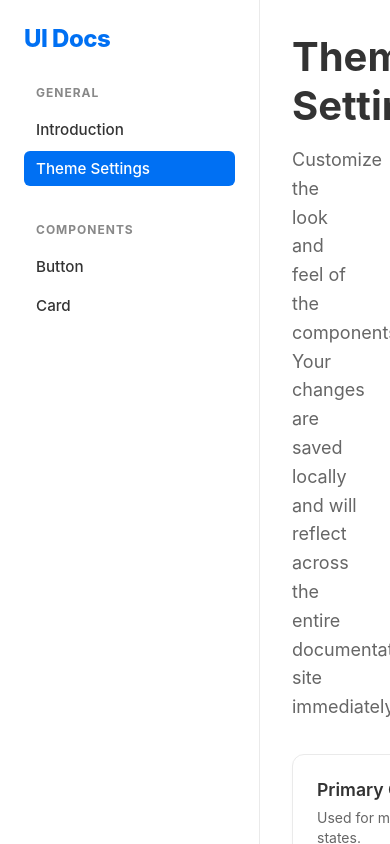
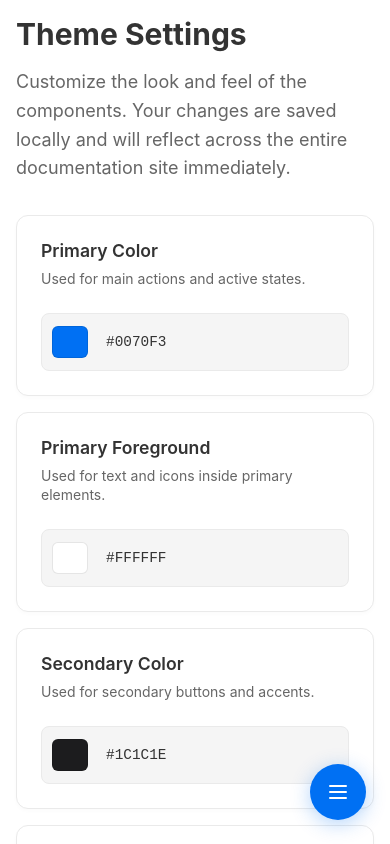
Before and after one commit to nizamsalihin/ui-core, a Next.js app: page /settings in a window 390 px wide. Shown: the top 844 px of the page. Built offline with nearby package versions, Linux system fonts and the light colour scheme.

Commit message:
add mobile responsive

```diff
--- a/src/app/globals.css
+++ b/src/app/globals.css
@@ -70,10 +70,28 @@ code {
   padding: 2rem;
 }
 
+@media (max-width: 1024px) {
+  .container {
+    padding: 1.5rem;
+  }
+}
+
+@media (max-width: 640px) {
+  .container {
+    padding: 1rem;
+  }
+}
+
 .page-title {
   font-size: 2.5rem;
   font-weight: 700;
   margin-bottom: 1rem;
+}
+
+@media (max-width: 640px) {
+  .page-title {
+    font-size: 1.875rem;
+  }
 }
 
 .page-description {
@@ -90,4 +108,11 @@ code {
 .main-content {
   margin-left: var(--sidebar-width);
   min-height: 100vh;
+  transition: margin-left 0.3s ease;
 }
+
+@media (max-width: 1024px) {
+  .main-content {
+    margin-left: 0;
+  }
+}
--- a/src/app/settings/Settings.css
+++ b/src/app/settings/Settings.css
@@ -7,6 +7,13 @@
   grid-template-columns: repeat(auto-fill, minmax(300px, 1fr));
   gap: 2rem;
   margin-bottom: 3rem;
+}
+
+@media (max-width: 640px) {
+  .settings-grid {
+    grid-template-columns: 1fr;
+    gap: 1rem;
+  }
 }
 
 .setting-card {
@@ -117,3 +124,19 @@
   border-radius: 8px;
   border: 1px dashed var(--border-color);
 }
+
+@media (max-width: 640px) {
+  .preview-section-settings {
+    padding: 1rem;
+  }
+
+  .live-preview-box {
+    padding: 1.5rem;
+    flex-direction: column;
+    align-items: stretch;
+  }
+
+  .live-preview-box .btn {
+    margin-right: 0 !important;
+  }
+}
--- a/src/components/Sidebar.css
+++ b/src/components/Sidebar.css
@@ -9,7 +9,18 @@
   overflow-y: auto;
   padding: 1.5rem;
   z-index: 100;
-  transition: all 0.3s ease;
+  transition: all 0.3s cubic-bezier(0.16, 1, 0.3, 1);
+}
+
+@media (max-width: 1024px) {
+  .sidebar {
+    left: calc(-1 * var(--sidebar-width));
+  }
+
+  .sidebar.open {
+    left: 0;
+    box-shadow: 4px 0 24px rgba(0, 0, 0, 0.1);
+  }
 }
 
 .sidebar-header {
@@ -93,3 +104,42 @@
   color: var(--primary-color);
   font-weight: 600;
 }
+
+/* Mobile Toggle */
+.mobile-nav-toggle {
+  display: none;
+  position: fixed;
+  bottom: 1.5rem;
+  right: 1.5rem;
+  width: 56px;
+  height: 56px;
+  border-radius: 50%;
+  background-color: var(--primary-color);
+  color: white;
+  box-shadow: 0 4px 20px rgba(0, 112, 243, 0.3);
+  z-index: 110;
+  align-items: center;
+  justify-content: center;
+  transition: all 0.3s ease;
+}
+
+.mobile-nav-toggle:active {
+  transform: scale(0.9);
+}
+
+.sidebar-overlay {
+  position: fixed;
+  top: 0;
+  left: 0;
+  width: 100vw;
+  height: 100vh;
+  background-color: rgba(0, 0, 0, 0.4);
+  backdrop-filter: blur(2px);
+  z-index: 95;
+}
+
+@media (max-width: 1024px) {
+  .mobile-nav-toggle {
+    display: flex;
+  }
+}
--- a/src/components/Sidebar.tsx
+++ b/src/components/Sidebar.tsx
@@ -2,7 +2,7 @@
 
 import Link from 'next/link';
 import { usePathname, useSearchParams } from 'next/navigation';
-import { Suspense } from 'react';
+import { Suspense, useState, useEffect } from 'react';
 import { components } from '@/data/components';
 import './Sidebar.css';
 
@@ -57,8 +57,31 @@ function SidebarContent() {
 }
 
 export default function Sidebar() {
+  const [isOpen, setIsOpen] = useState(false);
+  const pathname = usePathname();
+
+  // Close sidebar when route changes
+  useEffect(() => {
+    setIsOpen(false);
+  }, [pathname]);
+
   return (
-    <aside className="sidebar">
+    <>
+      <button
+        className="mobile-nav-toggle"
+        onClick={() => setIsOpen(!isOpen)}
+        aria-label="Toggle navigation"
+      >
+        {isOpen ? (
+          <svg xmlns="http://www.w3.org/2000/svg" width="24" height="24" viewBox="0 0 24 24" fill="none" stroke="currentColor" strokeWidth="2" strokeLinecap="round" strokeLinejoin="round"><path d="M18 6 6 18"/><path d="m6 6 12 12"/></svg>
+        ) : (
+          <svg xmlns="http://www.w3.org/2000/svg" width="24" height="24" viewBox="0 0 24 24" fill="none" stroke="currentColor" strokeWidth="2" strokeLinecap="round" strokeLinejoin="round"><line x1="4" x2="20" y1="12" y2="12"/><line x1="4" x2="20" y1="6" y2="6"/><line x1="4" x2="20" y1="18" y2="18"/></svg>
+        )}
+      </button>
+
+      {isOpen && <div className="sidebar-overlay" onClick={() => setIsOpen(false)} />}
+
+      <aside className={`sidebar ${isOpen ? 'open' : ''}`}>
         <div className="sidebar-header">
           <Link href="/" className="logo">
             UI Docs
@@ -68,5 +91,6 @@ export default function Sidebar() {
           <SidebarContent />
         </Suspense>
       </aside>
+    </>
   );
 }
```
Also changed, not shown: src/app/components/[id]/ComponentDetail.css (+29 -0 lines), src/components/ThemeTweaks.css (+18 -0 lines). Lines whose indentation alone changed are shown as unchanged.
